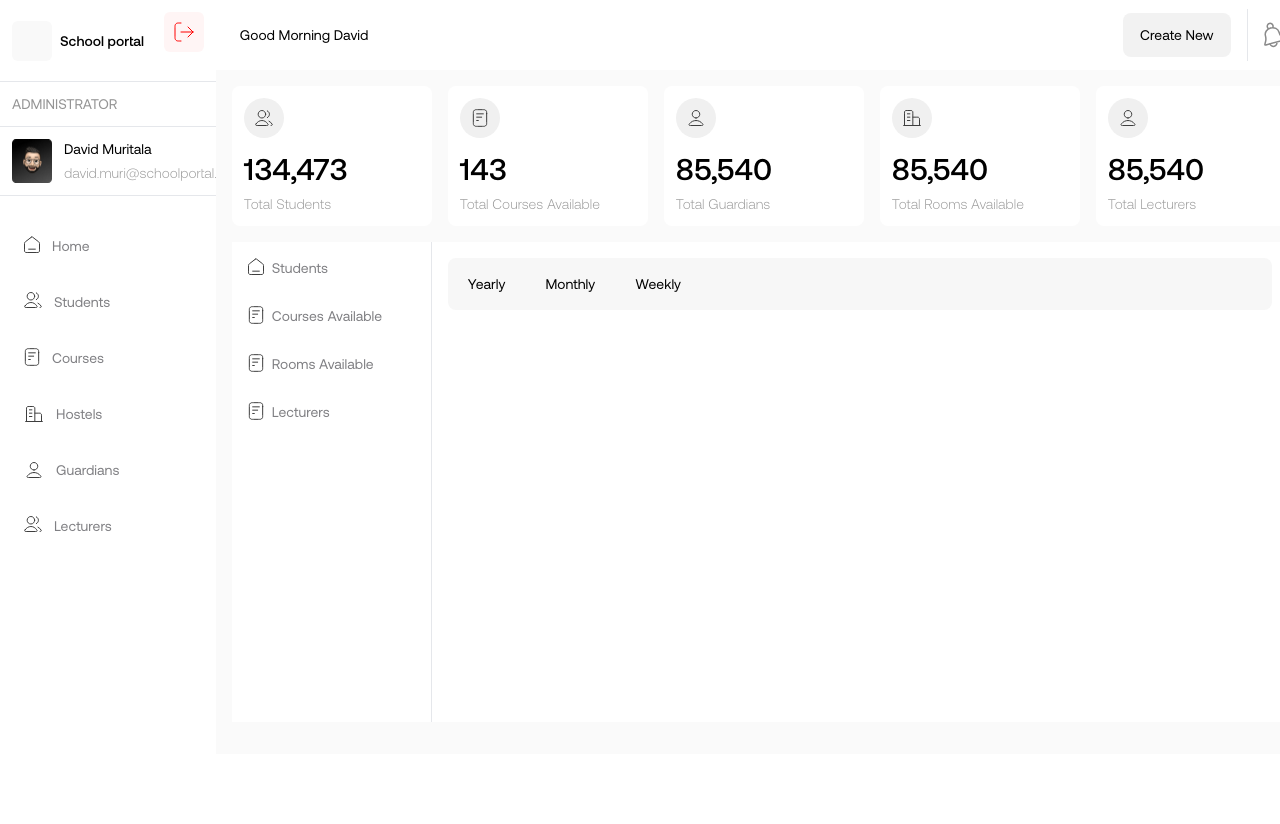
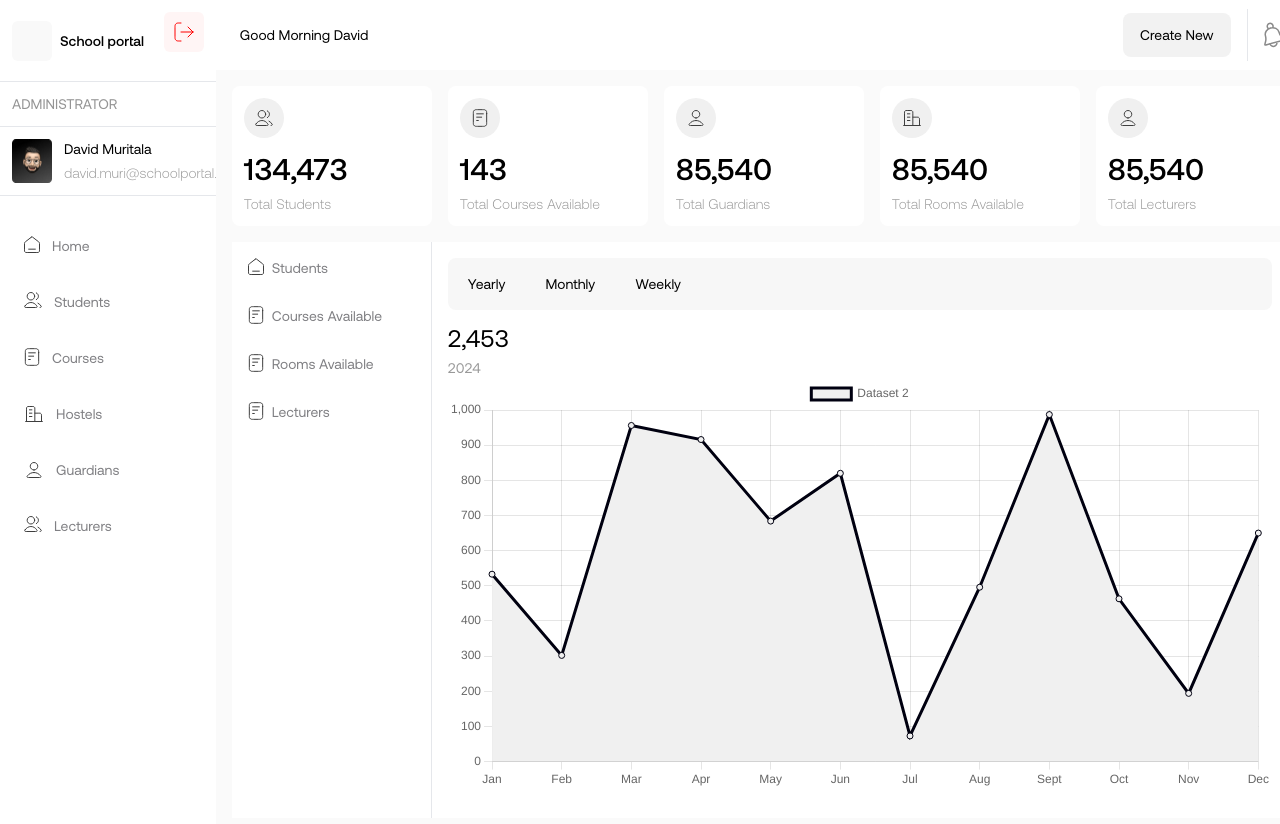
Before and after one commit to peaceabiodun/davids-project, a React (Create React App) app: page /dashboard in a window 1280 px wide. Shown: the top 824 px of the page. Before the commit the page ends 800 px from the top, so only its background shows below. Built offline with nearby package versions, Linux system fonts and the light colour scheme.

Commit message:
line chart

```diff
--- a/package.json
+++ b/package.json
@@ -11,7 +11,9 @@
     "@types/react": "^18.3.2",
     "@types/react-dom": "^18.3.0",
     "antd": "^5.17.3",
+    "chart.js": "^4.4.3",
     "react": "^18.3.1",
+    "react-chartjs-2": "^5.2.0",
     "react-dom": "^18.3.1",
     "react-router-dom": "^6.23.1",
     "react-scripts": "5.0.1",
@@ -43,6 +45,7 @@
     ]
   },
   "devDependencies": {
+    "@faker-js/faker": "^8.4.1",
     "tailwindcss": "^3.4.3"
   }
 }
--- a/src/pages/home/index.tsx
+++ b/src/pages/home/index.tsx
@@ -3,7 +3,67 @@ import { ReactComponent as CourseIcon } from '../../assets/icons/course-icon.svg
 import { ReactComponent as HostelIcon } from '../../assets/icons/hostel-icon.svg';
 import { ReactComponent as UserIcon } from '../../assets/icons/user-icon.svg';
 import { ReactComponent as HomeIcon } from '../../assets/icons/home-icon.svg';
+import {
+  Chart as ChartJS,
+  CategoryScale,
+  LinearScale,
+  PointElement,
+  LineElement,
+  Title,
+  Tooltip,
+  Filler,
+  Legend,
+} from 'chart.js';
+import { Line } from 'react-chartjs-2';
+import { faker } from '@faker-js/faker';
 
+ChartJS.register(
+  CategoryScale,
+  LinearScale,
+  PointElement,
+  LineElement,
+  Title,
+  Tooltip,
+  Filler,
+  Legend
+);
+
+export const options = {
+  responsive: true,
+  plugins: {
+    legend: {
+      position: 'top' as const,
+    },
+  },
+};
+
+const labels = [
+  'Jan',
+  'Feb',
+  'Mar',
+  'Apr',
+  'May',
+  'Jun',
+  'Jul',
+  'Aug',
+  'Sept',
+  'Oct',
+  'Nov',
+  'Dec',
+];
+
+export const data = {
+  labels,
+  datasets: [
+    {
+      fill: true,
+      label: 'Dataset 2',
+      data: labels.map(() => faker.datatype.number({ min: 0, max: 1000 })),
+      borderColor: '#000010',
+      backgroundColor: '#F0F0F0',
+    },
+  ],
+};
 const Home = () => {
   const dashboardStats = [
     {
@@ -40,7 +100,7 @@ const Home = () => {
     { icon: <CourseIcon />, name: 'Lecturers' },
   ];
   return (
-    <div className='bg-[#FAFAFA] p-4 w-full'>
+    <div className='bg-[#FAFAFA] p-4 w-full h-full '>
       <div className='flex grow gap-4 overflow-x-scroll no-scrollbar scroll-smooth'>
         {dashboardStats.map((item, index) => (
           <div key={index} className='bg-white p-3 rounded-lg w-[200px]'>
@@ -55,7 +115,7 @@ const Home = () => {
         ))}
       </div>
 
-      <div className='flex my-4 h-[60vh]'>
+      <div className='flex my-4'>
         <div className='bg-white p-2 space-y-3 w-[200px] border-r'>
           {statArray.map((item, index) => (
             <div
@@ -80,6 +140,12 @@ const Home = () => {
               Weekly
             </p>
           </div>
+
+          <div className='my-3'>
+            <p className='text-2xl'>2,453</p>
+            <p className='mt-1 text-[#999999] text-sm'>2024</p>
+            <Line options={options} data={data} />
+          </div>
         </div>
       </div>
     </div>
```
Also changed, not shown: 1 other file (tests, documents, lock files or other folders).
